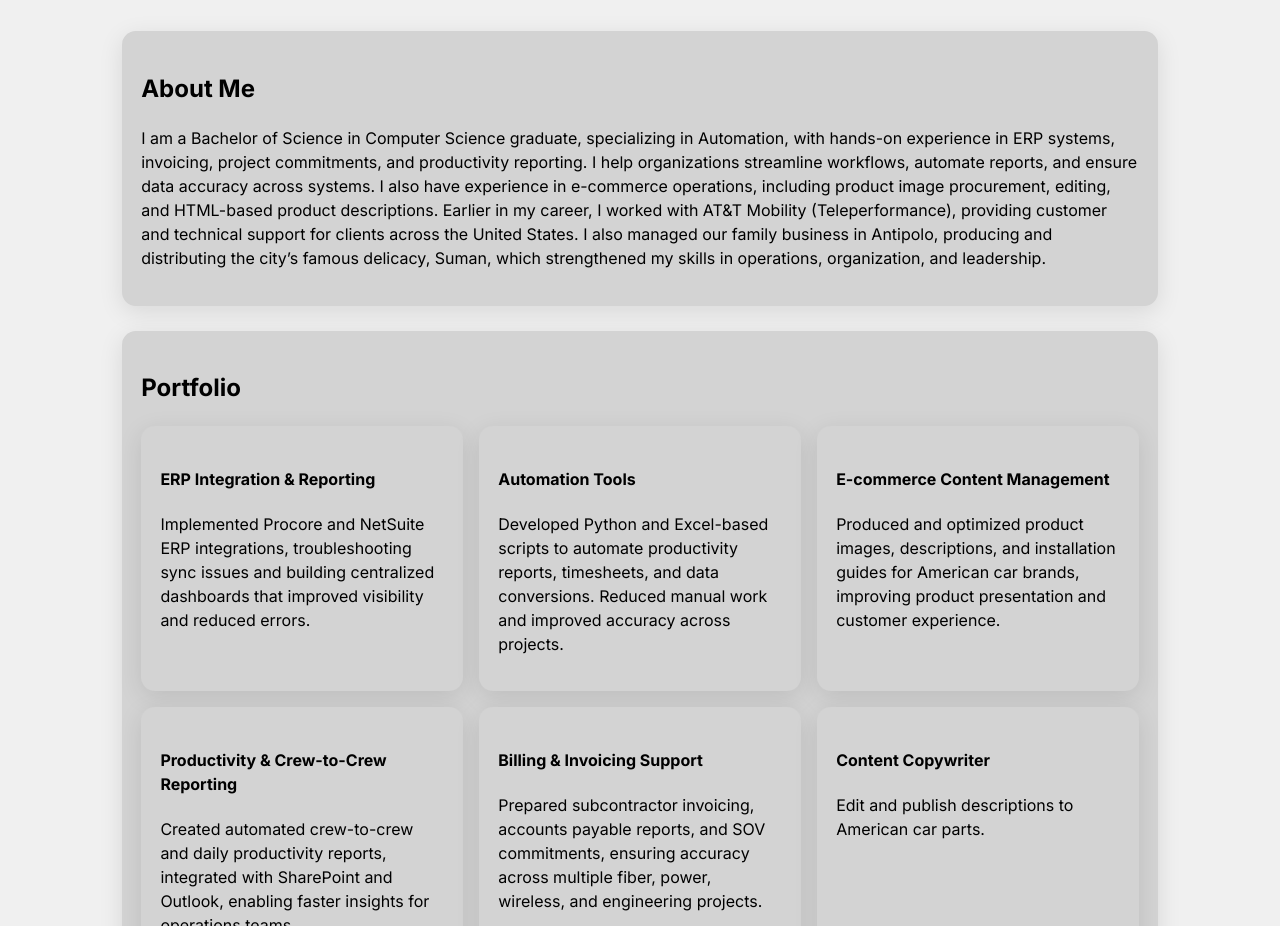
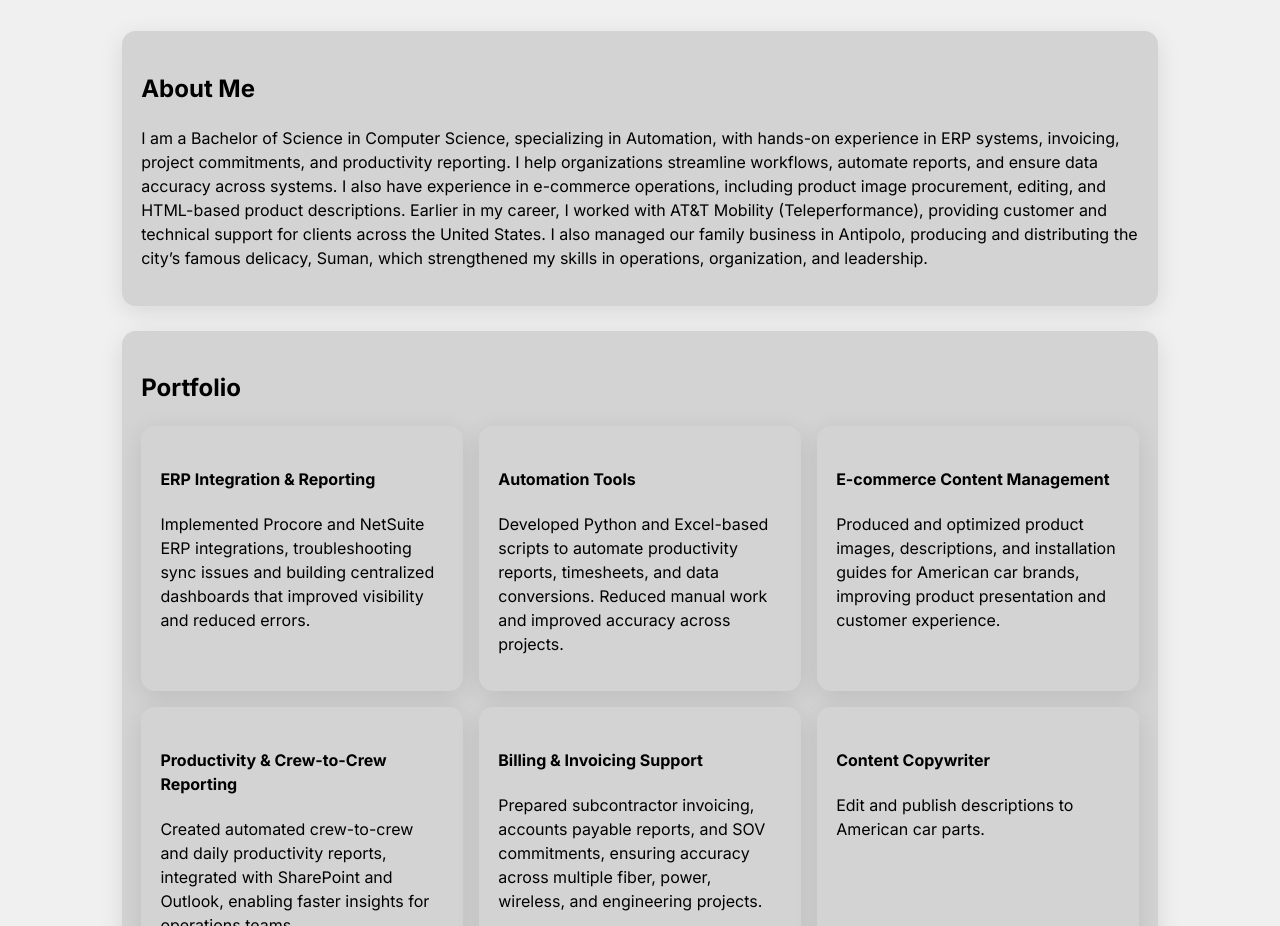
Before and after one commit to jonelcruz08-bot/AllaboutMJC, a plain HTML site: page index.html in a window 1280 px wide. Shown: the part 800-1726 px from the top of the page. Drawn offline with Linux system fonts and the light colour scheme.

Commit message:
Update index.html

```diff
--- a/index.html
+++ b/index.html
@@ -204,7 +204,7 @@
     <section id="about" style="margin-top:1.6rem">
       <div class="card">
         <h2>About Me</h2>
-        <p>I am a Bachelor of Science in Computer Science graduate, specializing in Automation, with hands-on experience in ERP systems, invoicing, project commitments, and productivity reporting. I help organizations streamline workflows, automate reports, and ensure data accuracy across systems. I also have experience in e-commerce operations, including product image procurement, editing, and HTML-based product descriptions. Earlier in my career, I worked with AT&T Mobility (Teleperformance), providing customer and technical support for clients across the United States. I also managed our family business in Antipolo, producing and distributing the city’s famous delicacy, Suman, which strengthened my skills in operations, organization, and leadership.</p>
+        <p>I am a Bachelor of Science in Computer Science, specializing in Automation, with hands-on experience in ERP systems, invoicing, project commitments, and productivity reporting. I help organizations streamline workflows, automate reports, and ensure data accuracy across systems. I also have experience in e-commerce operations, including product image procurement, editing, and HTML-based product descriptions. Earlier in my career, I worked with AT&T Mobility (Teleperformance), providing customer and technical support for clients across the United States. I also managed our family business in Antipolo, producing and distributing the city’s famous delicacy, Suman, which strengthened my skills in operations, organization, and leadership.</p>
       </div>
     </section>
 
```
